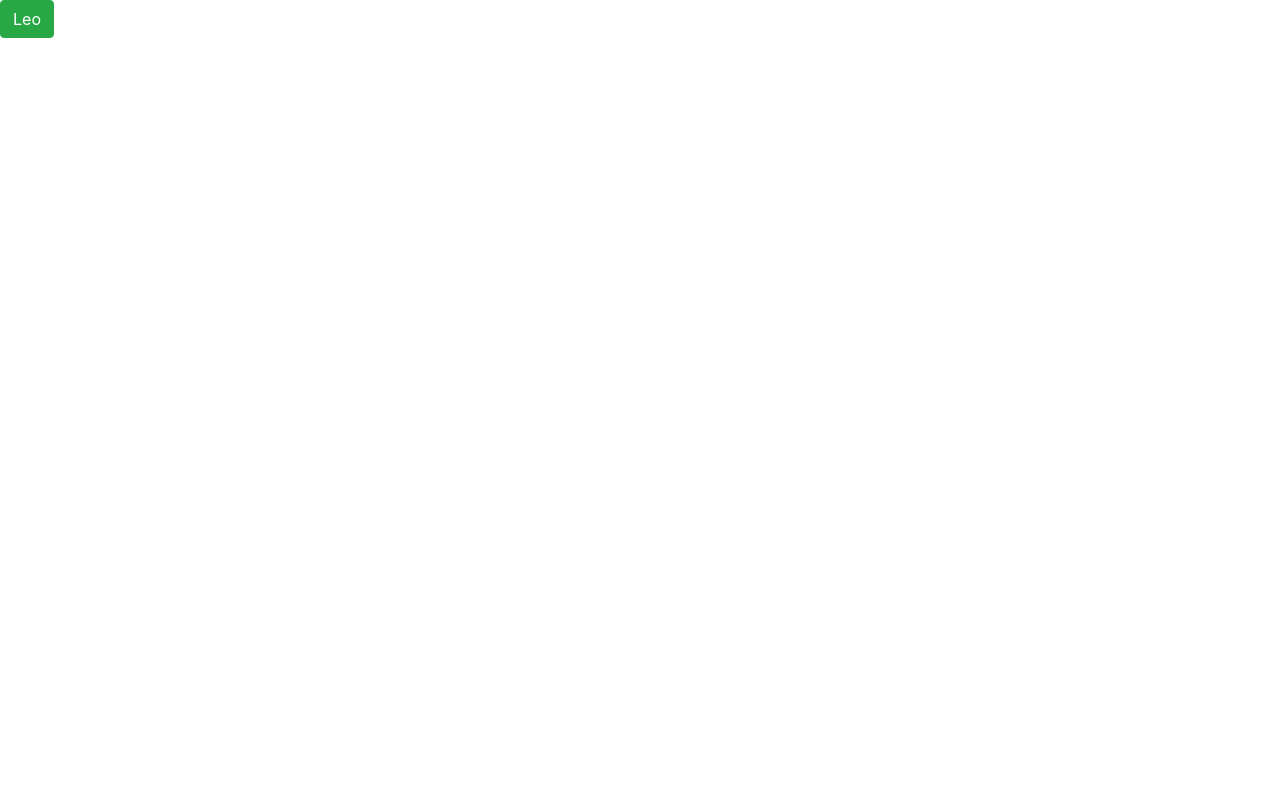
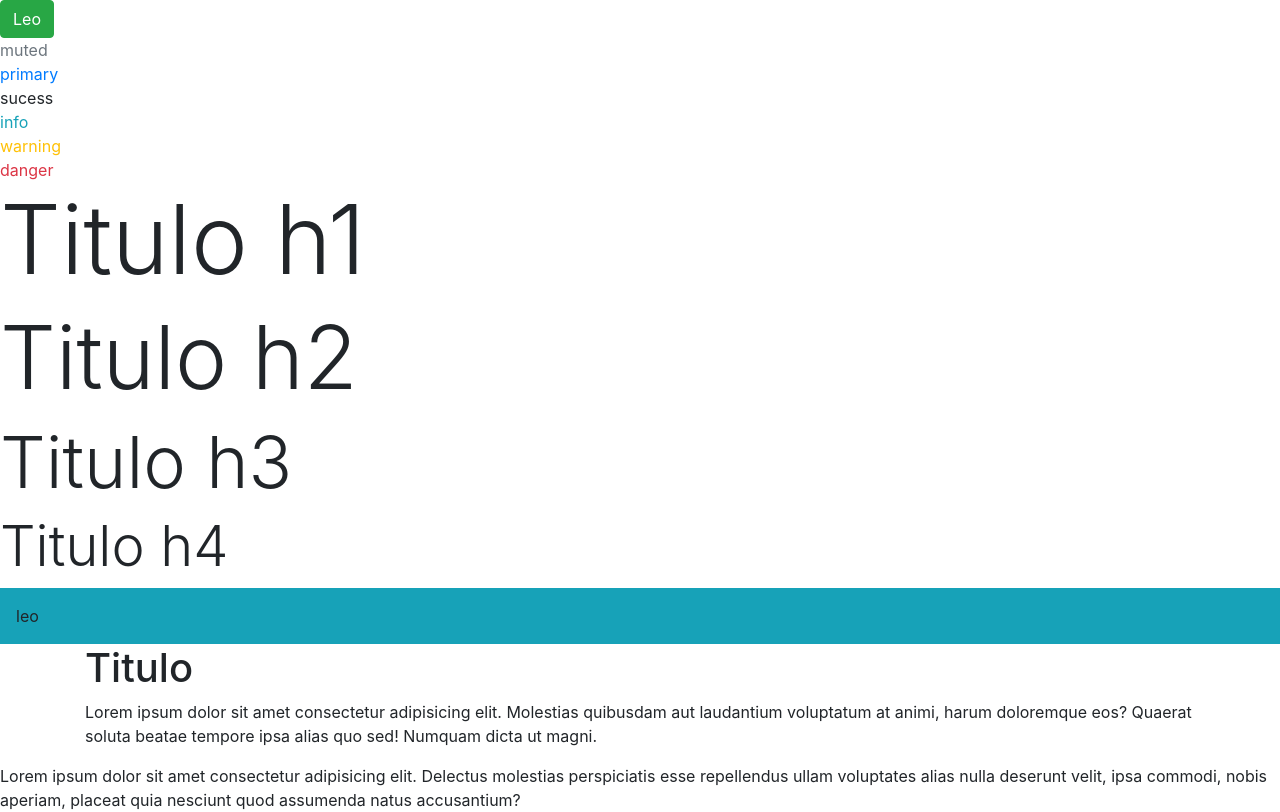
Before and after one commit to leofranca47/CursoByProgramadorBr, a plain HTML site: page bootstrap/index.html in a window 1280 px wide. Drawn offline with nearby package versions, Linux system fonts and the light colour scheme.

Commit message:
add bootstrap

```diff
--- a/bootstrap/index.html
+++ b/bootstrap/index.html
@@ -12,6 +12,37 @@
 
     <div class="btn btn-success">Leo</div>
 
+    <!-- cores -->
+    <div class="text-muted">muted</div>
+    <div class="text-primary">primary</div>
+    <div class="text-sucess">sucess</div>
+    <div class="text-info">info</div>
+    <div class="text-warning bg- danger">warning</div>
+    <div class="text-danger">danger</div>
+    <!-- e outras cores -->
+
+    <!-- titulo com bootstrap -->
+    <h1 class="display-1"> Titulo h1</h1>
+    <h2 class="display-2"> Titulo h2</h2>
+    <h3 class="display-3"> Titulo h3</h3>
+    <h4 class="display-4"> Titulo h4</h4>
+
+
+    <!-- margin e padding no bootstrap -->
+    <div class="bg-info p-3 m-auto">leo</div>
+
+    <!-- margem no bootstrap -->
+    <div class="container">
+    <h1>Titulo</h1>
+    <p>Lorem ipsum dolor sit amet consectetur adipisicing elit. Molestias quibusdam aut laudantium voluptatum at animi, harum doloremque eos? Quaerat soluta beatae tempore ipsa alias quo sed! Numquam dicta ut magni.</p>
+    </div>
+
+    <!-- responsividade com bootstrap -->
+    <!-- sm >=576px  md >= 468px  lg >=992px  xl >= 1200px -->
+    <p class="d-lg-inline">Lorem ipsum dolor sit amet consectetur adipisicing elit. Delectus molestias perspiciatis esse repellendus ullam voluptates alias nulla deserunt
+         velit, ipsa commodi, nobis aperiam, placeat quia nesciunt quod assumenda natus accusantium?</p>
+
+
     <script src="https://code.jquery.com/jquery-3.3.1.slim.min.js" integrity="sha384-q8i/X+965DzO0rT7abK41JStQIAqVgRVzpbzo5smXKp4YfRvH+8abtTE1Pi6jizo" crossorigin="anonymous"></script>
 <script src="https://cdnjs.cloudflare.com/ajax/libs/popper.js/1.14.7/umd/popper.min.js" integrity="sha384-UO2eT0CpHqdSJQ6hJty5KVphtPhzWj9WO1clHTMGa3JDZwrnQq4sF86dIHNDz0W1" crossorigin="anonymous"></script>
 <script src="https://stackpath.bootstrapcdn.com/bootstrap/4.3.1/js/bootstrap.min.js" integrity="sha384-JjSmVgyd0p3pXB1rRibZUAYoIIy6OrQ6VrjIEaFf/nJGzIxFDsf4x0xIM+B07jRM" crossorigin="anonymous"></script>
```
